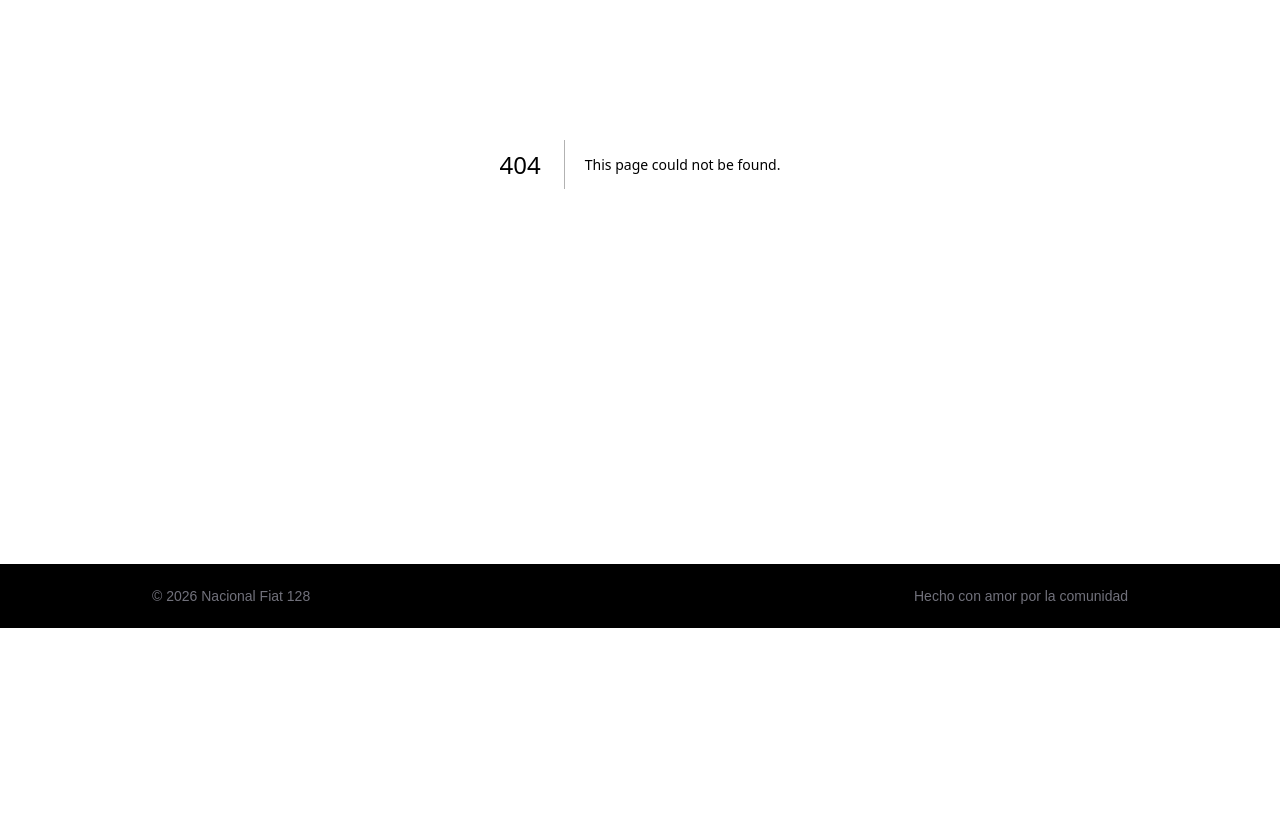
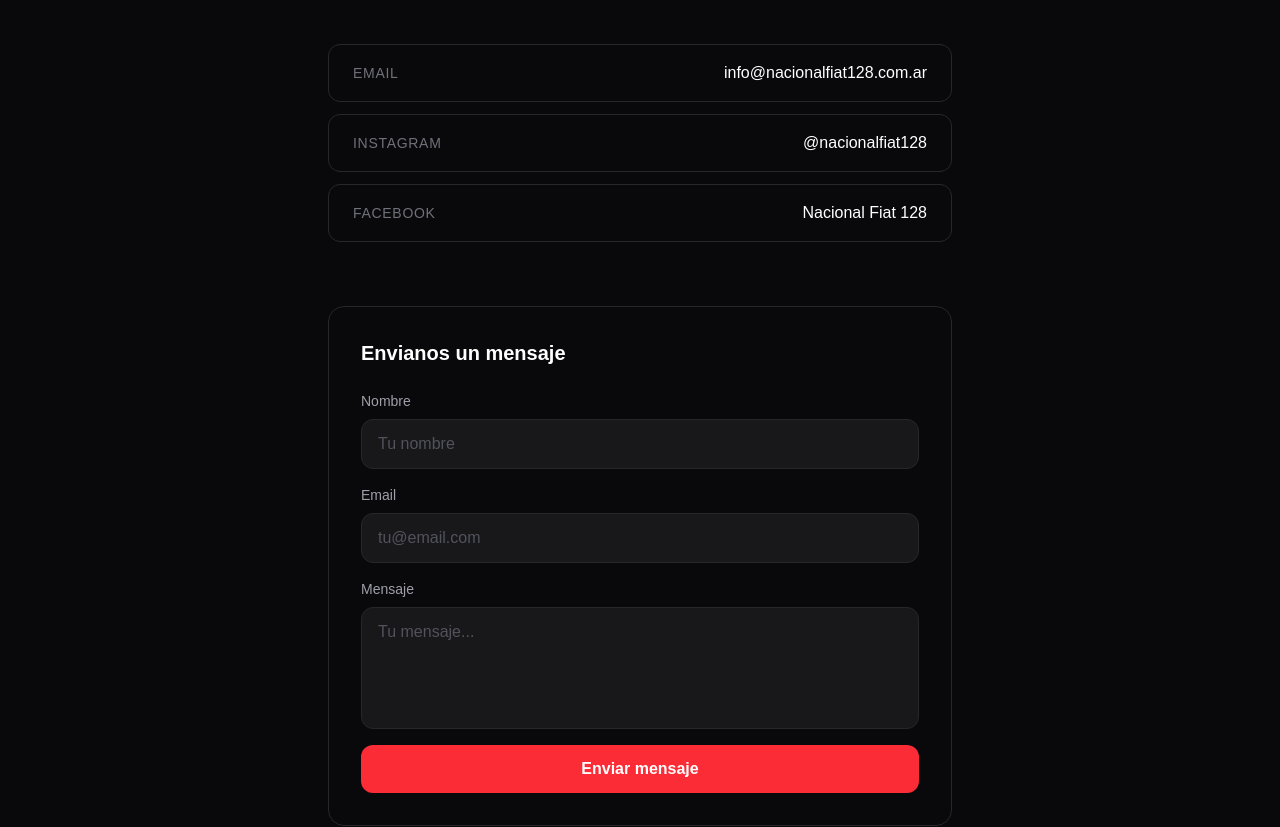
Before and after one commit to GenaroDamico/nacional-fiat-128, a Next.js app: page /contacto in a window 1280 px wide. Before the commit this address had no page. Shown: the part 300-1127 px from the top of the page. Before the commit the page ends 928 px from the top, so only its background shows below. Built offline with nearby package versions, Linux system fonts and the light colour scheme.

Commit message:
feat: add contacto page with info and form

```diff
--- /dev/null
+++ b/app/contacto/page.tsx
@@ -0,0 +1,82 @@
+const contacto = [
+  { id: 1, label: "Email", valor: "info@nacionalfiat128.com.ar" },
+  { id: 2, label: "Instagram", valor: "@nacionalfiat128" },
+  { id: 3, label: "Facebook", valor: "Nacional Fiat 128" },
+];
+
+export default function Contacto() {
+  return (
+    <main className="flex-1 bg-zinc-950">
+      <div className="max-w-2xl mx-auto px-6 py-24">
+
+        <p className="text-red-500 font-semibold tracking-widest uppercase text-sm mb-4">
+          Contacto
+        </p>
+        <h1 className="text-4xl font-bold text-white mb-4">
+          Hablemos
+        </h1>
+        <p className="text-zinc-400 text-lg mb-16">
+          ¿Querés participar, colaborar o tenés alguna consulta?
+        </p>
+
+        {/* Info de contacto */}
+        <div className="flex flex-col gap-3 mb-16">
+          {contacto.map((item) => (
+            <div
+              key={item.id}
+              className="flex items-center justify-between border border-zinc-800 rounded-xl px-6 py-4"
+            >
+              <span className="text-zinc-500 text-sm uppercase tracking-wider">
+                {item.label}
+              </span>
+              <span className="text-white font-medium">
+                {item.valor}
+              </span>
+            </div>
+          ))}
+        </div>
+
+        {/* Formulario — envío próximamente */}
+        <div className="border border-zinc-800 rounded-2xl p-8">
+          <h2 className="text-white font-bold text-xl mb-6">
+            Envianos un mensaje
+          </h2>
+
+          <div className="flex flex-col gap-4">
+            <div className="flex flex-col gap-2">
+              <label className="text-zinc-400 text-sm">Nombre</label>
+              <input
+                type="text"
+                placeholder="Tu nombre"
+                className="bg-zinc-900 border border-zinc-800 rounded-xl px-4 py-3 text-white placeholder:text-zinc-600 focus:outline-none focus:border-zinc-600 transition-colors"
+              />
+            </div>
+
+            <div className="flex flex-col gap-2">
+              <label className="text-zinc-400 text-sm">Email</label>
+              <input
+                type="email"
+                placeholder="tu@email.com"
+                className="bg-zinc-900 border border-zinc-800 rounded-xl px-4 py-3 text-white placeholder:text-zinc-600 focus:outline-none focus:border-zinc-600 transition-colors"
+              />
+            </div>
+
+            <div className="flex flex-col gap-2">
+              <label className="text-zinc-400 text-sm">Mensaje</label>
+              <textarea
+                placeholder="Tu mensaje..."
+                rows={4}
+                className="bg-zinc-900 border border-zinc-800 rounded-xl px-4 py-3 text-white placeholder:text-zinc-600 focus:outline-none focus:border-zinc-600 transition-colors resize-none"
+              />
+            </div>
+
+            <button className="bg-red-500 hover:bg-red-600 text-white font-semibold py-3 rounded-xl transition-colors">
+              Enviar mensaje
+            </button>
+          </div>
+        </div>
+
+      </div>
+    </main>
+  );
+}
```
